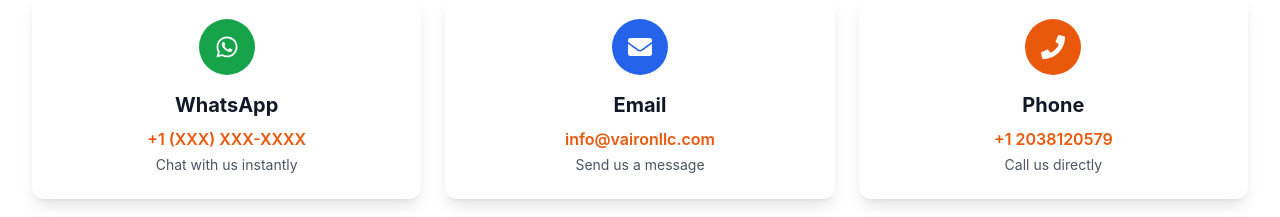
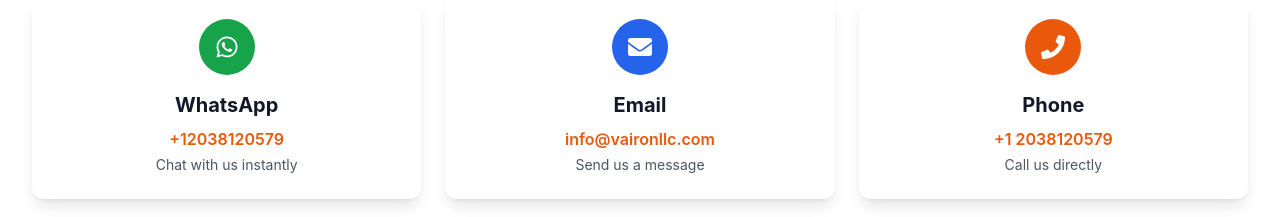
Before and after one commit to amar1795/Vairon-portfolio-site, a Next.js app: page / in a window 1280 px wide. Shown: the part 5000-5217 px from the top of the page. Built offline with nearby package versions, Linux system fonts and the light colour scheme.

Commit message:
whatsapp number updated

```diff
--- a/src/components/Contact.tsx
+++ b/src/components/Contact.tsx
@@ -34,9 +34,9 @@
     {
       icon: <FaWhatsapp className="w-6 h-6" />,
       title: 'WhatsApp',
-      value: '+1 (XXX) XXX-XXXX',
+      value: '+12038120579',
       description: 'Chat with us instantly',
-      link: 'https://wa.me/1234567890',
+      link: 'https://wa.me/12038120579',
       color: 'bg-green-600',
     },
     {
```
